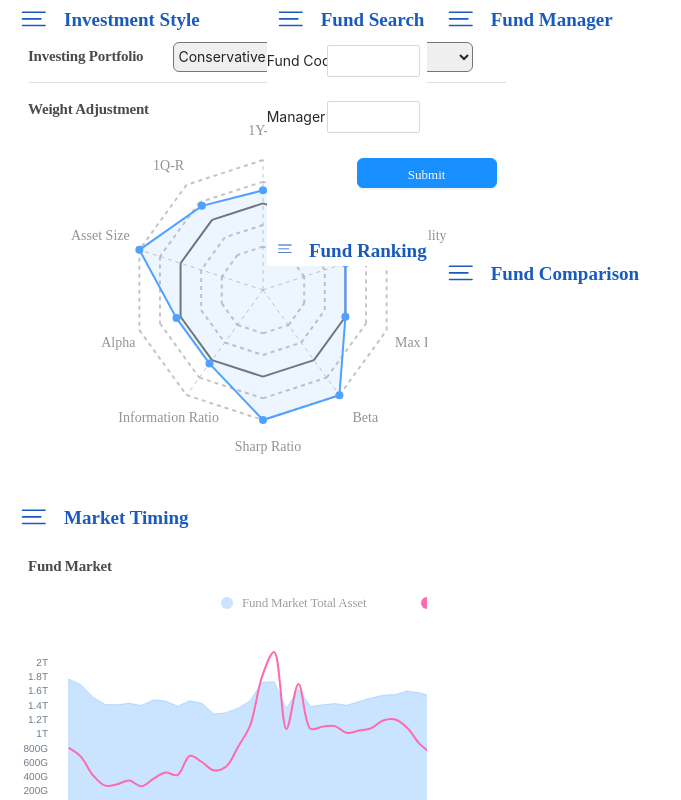
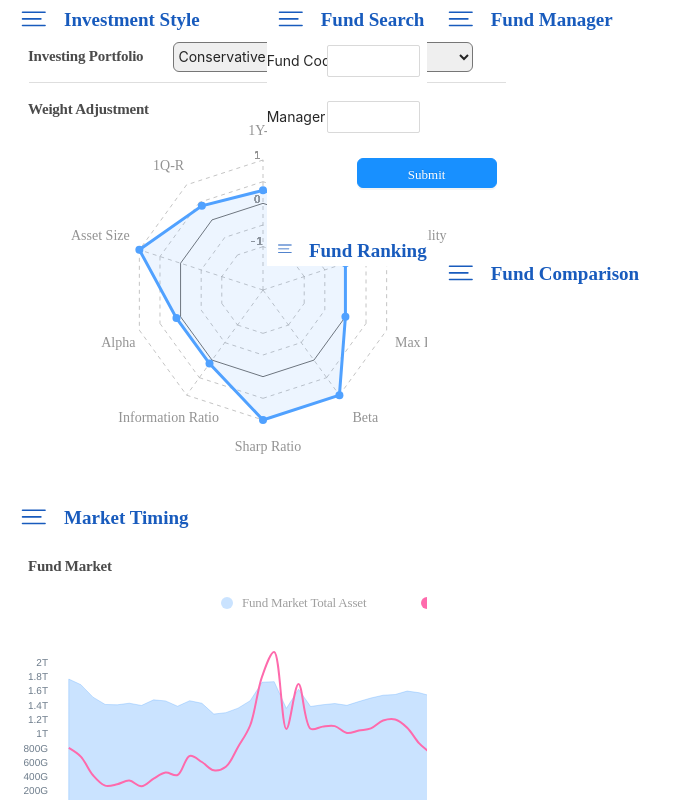
Before and after one commit to zijing-he/FundAnalysisClient, a Vue app: page / in a window 1280 px wide. Shown: the whole page, without its empty margins (0-681 px from the left). Built offline with nearby package versions, Linux system fonts and the light colour scheme.

Commit message:
modify styles

```diff
--- a/src/components/ControlPanel/rader-chart.vue
+++ b/src/components/ControlPanel/rader-chart.vue
@@ -122,10 +122,7 @@ export default {
             return "#979797";
           })
           .style("stroke-opacity", "0.56")
-          .style("stroke-width", () => {
-            // if (i === 3) return "2px"
-            return "2px";
-          })
+          .style("stroke-width", "1px")
           .attr("stroke-dasharray", () => {
             if (i === 3) return "0";
             else return "4";
@@ -179,6 +176,28 @@ export default {
           else return "1px";
         })
         .style("stroke-dasharray", "4");
+
+      axis
+        .append("text")
+        .attr("x", 117)
+        .attr("y", 85)
+        .attr("font-size", 10)
+        .style("fill", "rgb(147, 147, 147)")
+        .text("-1");
+      axis
+        .append("text")
+        .attr("x", 121)
+        .attr("y", 43)
+        .attr("font-size", 10)
+        .style("fill", "rgb(147, 147, 147)")
+        .text("0");
+      axis
+        .append("text")
+        .attr("x", 121)
+        .attr("y", -1)
+        .attr("font-size", 10)
+        .style("fill", "rgb(147, 147, 147)")
+        .text("1");
 
       axis
         .append("text")
@@ -345,7 +364,7 @@ export default {
         .append("polygon")
         .attr("class", "radar-chart-area")
         .attr("id", "radar-chart-area")
-        .style("stroke-width", "2px")
+        .style("stroke-width", "3px")
         .style("stroke", "#50A1FF")
         .style("fill", "rgba(80,161,255,0.10)") //颜色
         // .style("fill-opacity", 0.2)
--- a/src/components/FundProfile/FundProfile.vue
+++ b/src/components/FundProfile/FundProfile.vue
@@ -120,8 +120,9 @@
         <svg :id="'legends_svg_' + fundId" width="300px" height="49px">
           <defs>
             <linearGradient id="legend-linear">
-              <stop offset="0%" style="stop-color:#91cf60;"></stop>
-              <stop offset="100%" style="stop-color:#fc8d59;"></stop>
+              <stop offset="0%" style="stop-color:green;"></stop>
+              <stop offset="50%" style="stop-color:#ecf7e4;"></stop>
+              <stop offset="100%" style="stop-color:red;"></stop>
             </linearGradient>
             <pattern
               id="pattern-stripe"
@@ -164,7 +165,7 @@
             width="15"
             height="15"
           ></rect>
-          <text x="28" y="47">: -</text>
+          <text x="29" y="46" style="font-size: 12;">Negative</text>
         </svg>
       </div>
       <a-spin
--- a/src/components/Overview/manager-bubble-chart.vue
+++ b/src/components/Overview/manager-bubble-chart.vue
@@ -107,7 +107,8 @@ export default {
         .style("background-color", "black")
         .style("border-radius", "5px")
         .style("padding", "11px")
-        .style("color", "white");
+        .style("color", "white")
+        .style("z-index", 99);
 
       let showTooltip = (event, d) => {
         tooltip
```
